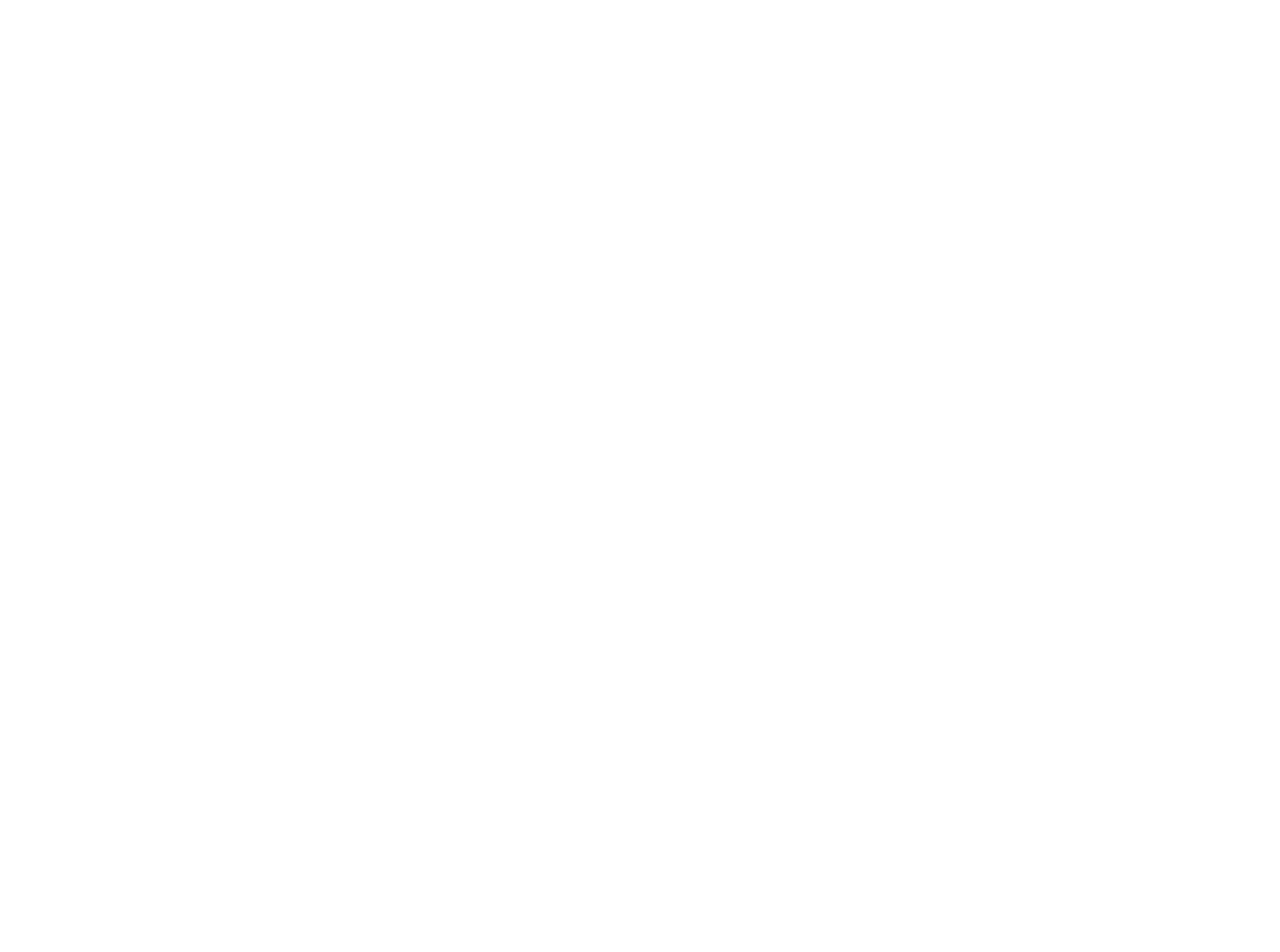
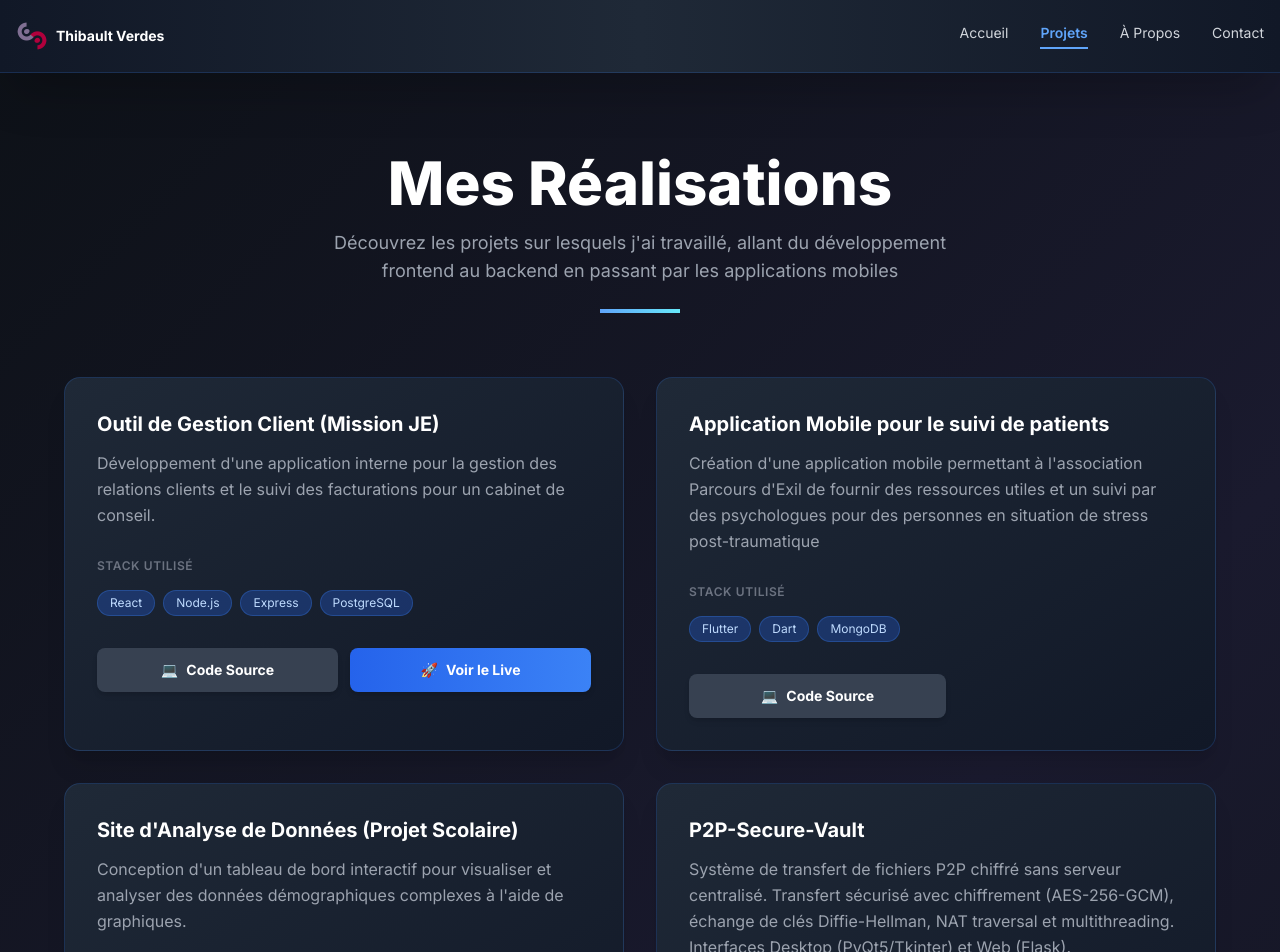
Before and after one commit to kinderSchokobon19/portfolio, a React (Vite) app: page /projects in a window 1280 px wide. Shown: the top 952 px of the page. Before the commit the page ends 800 px from the top, so only its background shows below. Built offline with nearby package versions, Linux system fonts and the light colour scheme.

Commit message:
Add P2P-Secure-Vault project to portfolio

```diff
--- a/src/App.jsx
+++ b/src/App.jsx
@@ -1,4 +1,3 @@
-// src/App.jsx
 import React from 'react';
 import { Routes, Route } from 'react-router-dom';
 import Navbar from './components/Navbar';
@@ -10,12 +9,8 @@
 
 function App() {
   return (
-    // min-h-screen assure que le contenu occupe toute la hauteur de l'écran,
-    // et flex flex-col permet de positionner le footer en bas
     <div className="min-h-screen flex flex-col">
       <Navbar />
-
-      {/* La balise main s'étire pour prendre l'espace restant */}
       <main className="flex-grow container mx-auto p-4 md:p-8">
         <Routes>
           <Route path="/" element={<Home />} />
--- a/src/main.jsx
+++ b/src/main.jsx
@@ -5,7 +5,7 @@
 import './index.css';
 import { BrowserRouter } from 'react-router-dom';
 
-const basename = '/portfolio/';
+const basename = import.meta.env.MODE === 'production' ? '/portfolio/' : '/';
 
 ReactDOM.createRoot(document.getElementById('root')).render(
   <React.StrictMode>
--- a/src/pages/About.jsx
+++ b/src/pages/About.jsx
@@ -1,4 +1,3 @@
-// src/pages/About.jsx
 import React from 'react';
 
 function About() {
--- a/src/pages/Contact.jsx
+++ b/src/pages/Contact.jsx
@@ -1,9 +1,7 @@
-// src/pages/Contact.jsx
 import React, { useState } from 'react';
 
 function Contact() {
   const [formStatus, setFormStatus] = useState('idle');
-  // 💡 REMPLACEZ PAR VOTRE LIEN FORMULAIRE ACTIF (ex: Formspree)
   const FORM_ACTION_URL = "https://formspree.io/f/xvgeqbjw";
 
   const handleSubmit = (e) => {
--- a/src/pages/Projects.jsx
+++ b/src/pages/Projects.jsx
@@ -1,9 +1,7 @@
-// src/pages/Projects.jsx
 import React from 'react';
 import ProjectCard from '../components/ProjectCard';
 
 function Projects() {
-  // 💡 REMPLACEZ CES DONNÉES PAR VOS VRAIS PROJETS !
   const projects = [
     {
       id: 1,
@@ -31,11 +29,19 @@
     },
     {
       id: 4,
+      title: "P2P-Secure-Vault",
+      description: "Système de transfert de fichiers P2P chiffré sans serveur centralisé. Transfert sécurisé avec chiffrement (AES-256-GCM), échange de clés Diffie-Hellman, NAT traversal et multithreading. Interfaces Desktop (PyQt5/Tkinter) et Web (Flask).",
+      technologies: ["Python", "PyQt5", "Flask", "Cryptographie", "TCP Sockets"],
+      githubLink: "https://github.com/kinderSchokobon19/P2P-file-sharing",
+      liveLink: null,
+    },
+    {
+      id: 5,
       title: "Votre Portfolio Personnel (Ce Site)",
       description: "Développé de A à Z pour présenter mon profil de développeur, mettant en pratique mes compétences en intégration Front-End et design moderne.",
       technologies: ["React", "Vite", "Tailwind CSS", "React Router DOM"],
-      githubLink: "https://github.com/votre-utilisateur/mon-portfolio-pro",
-      liveLink: "https://votre-portfolio.vercel.app",
+      githubLink: "https://github.com/kinderSchokobon19/portfolio",
+      liveLink: "https://kinderschokobon19.github.io/portfolio/",
     },
   ];
 
```
Also changed, not shown: src/components/Footer.jsx (+0 -11 lines), src/components/Navbar.jsx (+0 -7 lines), src/components/ProjectCard.jsx (+0 -10 lines), src/pages/Home.jsx (+0 -9 lines), src/assets/image.png, src/assets/image2.png (added).
